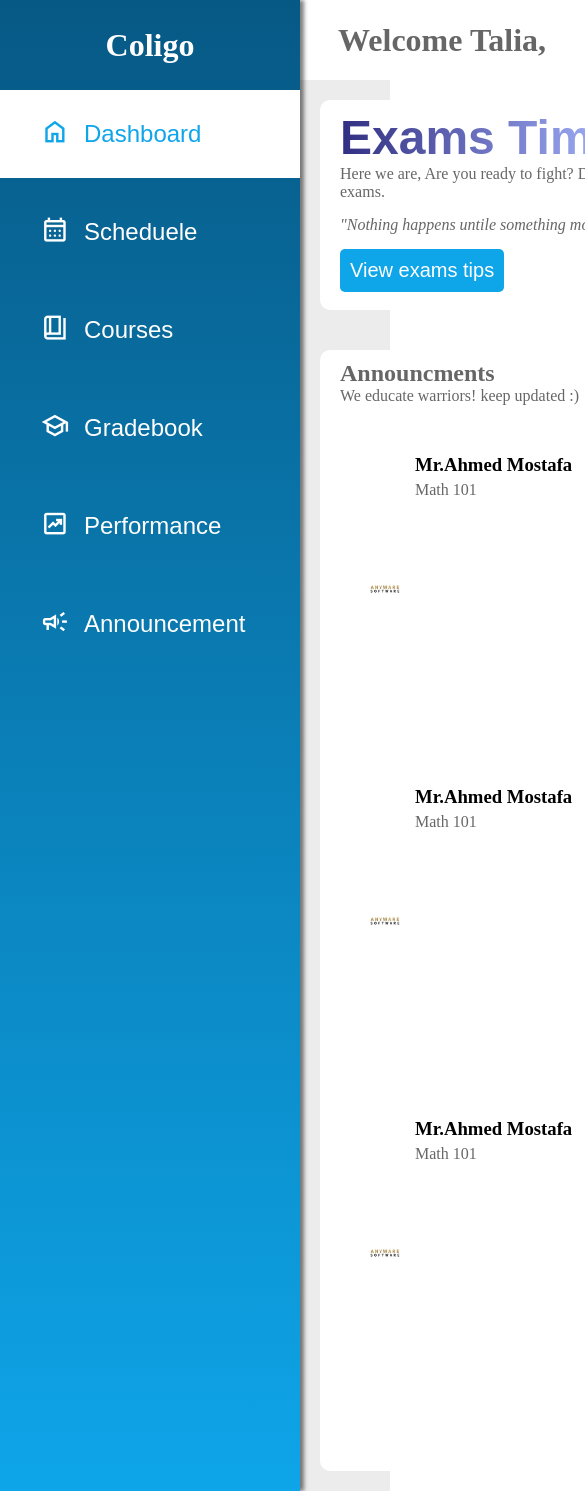
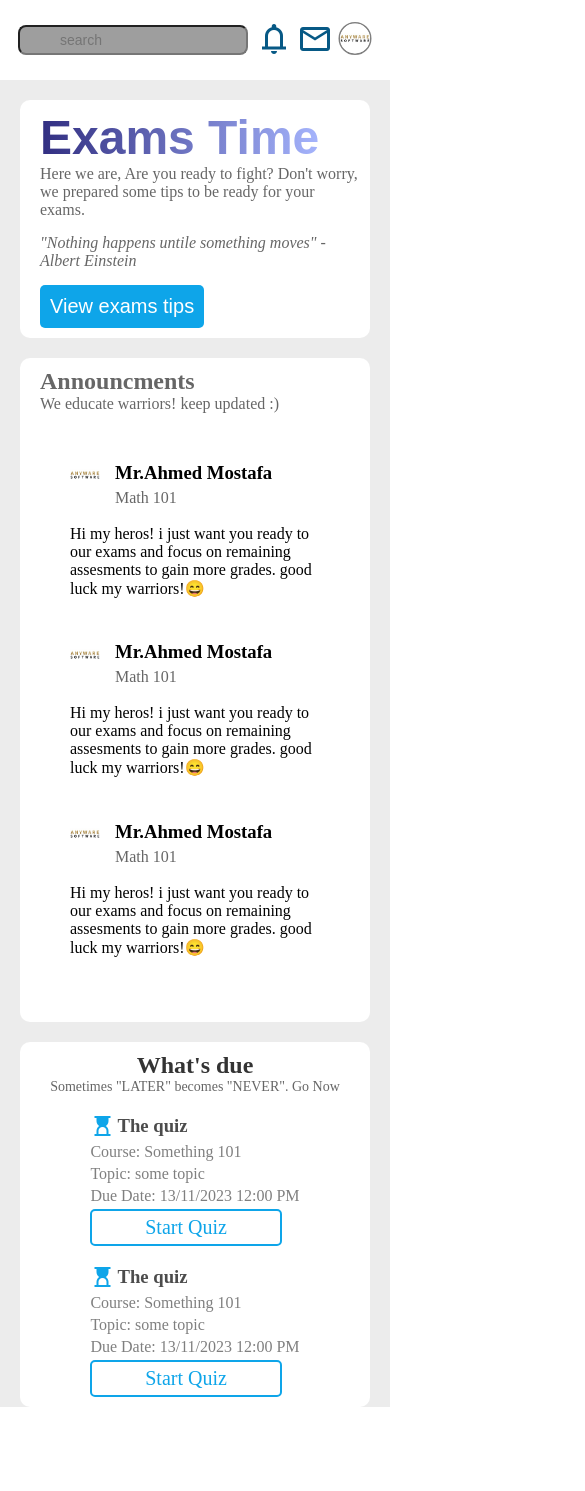
Before and after one commit to OmarNaguib/Coligo-Front, a React (Vite) app: page / in a window 390 px wide. Shown: the top 1491 px of the page, 585 px wide, since content can reach past the window. After the commit the page ends 1427 px from the top, so only its background shows below. Built offline with nearby package versions, Linux system fonts and the light colour scheme; grey boxes are pictures that could not be loaded.

Commit message:
Responsive

```diff
--- a/src/components/Navigation.tsx
+++ b/src/components/Navigation.tsx
@@ -3,6 +3,7 @@ import { useState } from "react";
 function Navigation() {
   return (
     <nav>
+      <div style={{ display: "contents" }}>
         <h1>Coligo</h1>
         <ul>
           <li>
@@ -39,6 +40,7 @@ function Navigation() {
             </button>
           </li>
         </ul>
+      </div>
     </nav>
   );
 }
--- a/src/components/Quiz.tsx
+++ b/src/components/Quiz.tsx
@@ -1,12 +1,23 @@
+const quizIcon = (
+  <span className="material-symbols-outlined blue">hourglass_top</span>
+);
+const assignmentIcon = (
+  <span className="material-symbols-outlined blue">assignment</span>
+);
 function Quiz({ data }: { data: QuizType }) {
+  const icon = data.type === "quiz" ? quizIcon : assignmentIcon;
+  const buttonText = data.type === "quiz" ? "Start Quiz" : "Solve Assignment";
   return (
     <li className="quiz">
       <div>
-        <img src="" alt="" />
-        <h3>{data.title}</h3>
+        <h3>
+          {icon}
+          {data.title}
+        </h3>
         <p>Course: {data.course}</p>
         <p>Topic: {data.topic}</p>
         <p>Due Date: {data.dueDate}</p>
+        <a href={data.link}>{buttonText}</a>
       </div>
     </li>
   );
--- a/src/components/Quizzes.tsx
+++ b/src/components/Quizzes.tsx
@@ -8,8 +8,8 @@ function Quizzes() {
   return (
     <section className="quizzes">
       <h2>What's due</h2>
-      <p>assignments and quizzes</p>
-      <ul className="quizzes">{quizzesDisplay}</ul>
+      <p className="description">Sometimes "LATER" becomes "NEVER". Go Now</p>
+      <ul>{quizzesDisplay}</ul>
     </section>
   );
 }
--- a/src/store/index.ts
+++ b/src/store/index.ts
@@ -26,7 +26,15 @@ const quizzes: QuizType[] = [
   {
     title: "The quiz",
     type: "quiz",
-    link: "null",
+    link: "https://quizizz.com/",
+    course: "Something 101",
+    topic: "some topic",
+    dueDate: "13/11/2023 12:00 PM",
+  },
+  {
+    title: "The quiz",
+    type: "quiz",
+    link: "https://quizizz.com/",
     course: "Something 101",
     topic: "some topic",
     dueDate: "13/11/2023 12:00 PM",
--- a/src/styles/App.css
+++ b/src/styles/App.css
@@ -16,11 +16,14 @@ h2 {
 p {
   margin: 0;
 }
+.blue {
+  color: #0ea5e9;
+}
 /* general */
 #root {
   min-height: 100vh;
   display: grid;
-  grid-template-columns: 300px 1fr 250px;
+  grid-template-columns: 300px 1fr 300px;
   grid-template-rows: 80px 250px 1fr;
 
   background-color: #ececec;
@@ -51,7 +54,7 @@ nav {
   align-items: center;
   box-shadow: 4px 0px 4px rgb(0, 0, 0, 0.5);
 }
-nav > h1 {
+nav h1 {
   color: white;
   font-size: 2rem;
 }
@@ -207,3 +210,139 @@ p.course {
 }
 
 /* quizzes */
+
+.quizzes {
+  margin: 20px;
+  padding: 10px;
+  border-radius: 10px;
+  background-color: white;
+}
+.quizzes h2 {
+  color: rgb(0, 0, 0, 0.8);
+}
+.quizzes .description {
+  color: rgb(0, 0, 0, 0.6);
+  font-size: 14px;
+}
+
+.quiz h3 {
+  display: flex;
+  align-items: center;
+  gap: 3px;
+  color: rgb(0, 0, 0, 0.7);
+  margin-bottom: 5px;
+}
+.quiz p {
+  color: rgb(0, 0, 0, 0.5);
+  margin-bottom: 4px;
+}
+.quiz {
+  display: flex;
+  flex-direction: column;
+  align-items: start;
+}
+.quiz a {
+  background-color: white;
+  color: #0ea5e9;
+  border: 2px solid #0ea5e9;
+  font-size: 20px;
+  padding: 5px 10px;
+  border-radius: 5px;
+  text-decoration: none;
+  display: inline-block;
+  width: 80%;
+  text-align: center;
+}
+
+@media (max-width: 1180px) {
+  #root {
+    grid-template-columns: 1fr 300px;
+    grid-template-rows: 80px 250px 1fr;
+  }
+  nav {
+    display: none;
+  }
+  header {
+    grid-row: 1/2;
+    grid-column: 1/3;
+  }
+  section.tips {
+    grid-column: 1/3;
+    grid-row: 2/3;
+  }
+  .announcements {
+    grid-column: 1/2;
+    grid-row: 3/4;
+  }
+  .quizzes {
+    grid-column: 2/3;
+    grid-row: 3/4;
+  }
+
+  .end-message {
+    display: flex;
+    position: fixed;
+    top: 0;
+    z-index: 1;
+    width: 100%;
+    height: 100%;
+    overflow: auto;
+    background-color: rgba(0, 0, 0, 0.4);
+
+    justify-content: center;
+    align-items: center;
+
+    font-size: 35px;
+  }
+
+  .message-content {
+    display: grid;
+    place-content: center;
+    background-color: #fefefe;
+    margin: auto;
+    padding: 20px;
+    border: 1px solid #888;
+    height: 180px;
+    width: 300px;
+    border-radius: 10px;
+  }
+}
+
+@media (max-width: 900px) {
+  #root {
+    grid-template-columns: 1fr 300px;
+    grid-template-rows: 80px 250px 1fr 1fr;
+  }
+
+  .announcements {
+    grid-column: 1/3;
+    grid-row: 3/4;
+  }
+  .quizzes {
+    grid-column: 1/3;
+    grid-row: 4/5;
+    display: flex;
+    flex-direction: column;
+    align-items: center;
+  }
+}
+@media (max-width: 670px) {
+  #root {
+    grid-template-columns: 1fr 300px;
+    grid-template-rows: 80px 350px 1fr 1fr;
+    display: block;
+  }
+  header {
+    height: 80px;
+  }
+  header h2 {
+    display: none;
+  }
+
+  .announcement {
+    flex-direction: column;
+  }
+  .announcements .left {
+    border-right: none;
+  }
+}
```
Lines whose indentation alone changed are shown as unchanged.
